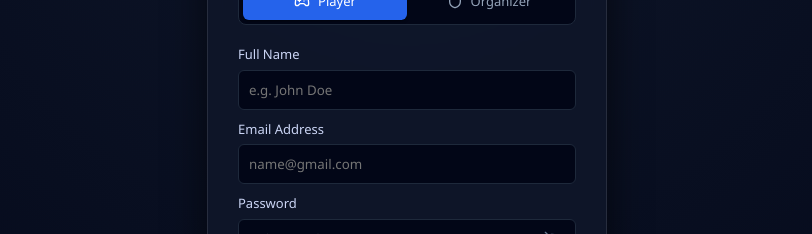
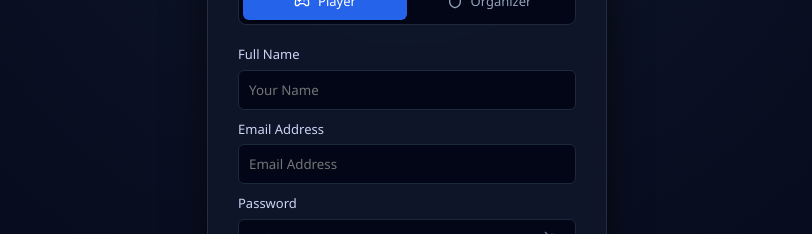
Before and after one commit to smaranKadel14/Tourney-Gaming_Tournament_System-, a React app in the folder frontend/: page /signup in a window 1280 px wide. Shown: the part 234-468 px from the top of the page, without its empty margins (233-1045 px from the left). Built offline with nearby package versions, Linux system fonts and the light colour scheme; the HTML template or start-up script is replaced by a standard one.

Commit message:
Implement password recovery controllers and UI components

```diff
--- a/frontend/src/components/auth/Login.tsx
+++ b/frontend/src/components/auth/Login.tsx
@@ -69,7 +69,7 @@ const Login = () => {
       const mockPayload = {
         provider,
         providerId: `mock-${provider}-id-12345`,
-        email: `gamer@${provider}.com`,
+        email: `${provider}-gamer@gmail.com`,
         fullName: `${provider === 'google' ? 'Google' : 'Discord'} Gamer`,
         avatarUrl: ""
       };
@@ -117,6 +117,7 @@ const Login = () => {
               placeholder="Enter your password"
               value={password}
               onChange={(e) => setPassword(e.target.value)}
+              autoComplete="new-password"
             />
             <span className="auth-input-icon" onClick={() => setShowPassword(!showPassword)}>
               {showPassword ? <Eye size={16} /> : <EyeOff size={16} />}
--- a/frontend/src/components/auth/Signup.tsx
+++ b/frontend/src/components/auth/Signup.tsx
@@ -34,7 +34,7 @@ const Signup = () => {
   // Real-time validation
   const getEmailError = () => {
     if (!email) return "";
-    if (!email.toLowerCase().endsWith("@gmail.com")) return "Must be a @gmail.com address";
+    // if (!email.toLowerCase().endsWith("@gmail.com")) return "Must be a @gmail.com address";
     return "";
   };
 
@@ -52,7 +52,7 @@ const Signup = () => {
 
   const isFormValid =
     name.trim().length > 0 &&
-    email.toLowerCase().endsWith("@gmail.com") &&
+    email.includes("@") &&
     password.length >= 8 &&
     password === confirmPassword &&
     agreed;
@@ -111,7 +111,7 @@ const Signup = () => {
           <label>Full Name</label>
           <input
             type="text"
-            placeholder="e.g. John Doe"
+            placeholder="Your Name"
             value={name}
             onChange={(e) => setName(e.target.value)}
           />
@@ -119,7 +119,7 @@ const Signup = () => {
           <label>Email Address</label>
           <input
             type="email"
-            placeholder="name@gmail.com"
+            placeholder="Email Address"
             value={email}
             onChange={(e) => setEmail(e.target.value)}
             className={getEmailError() ? "input-error" : ""}
```
Also changed, not shown: 1 other file (tests, documents, lock files or other folders).
